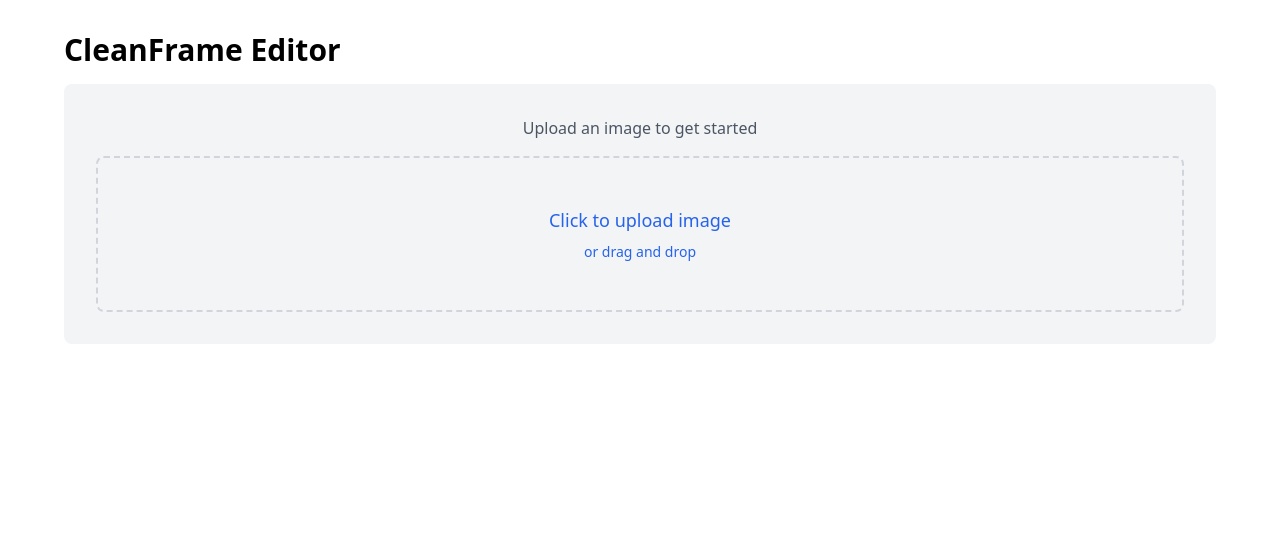
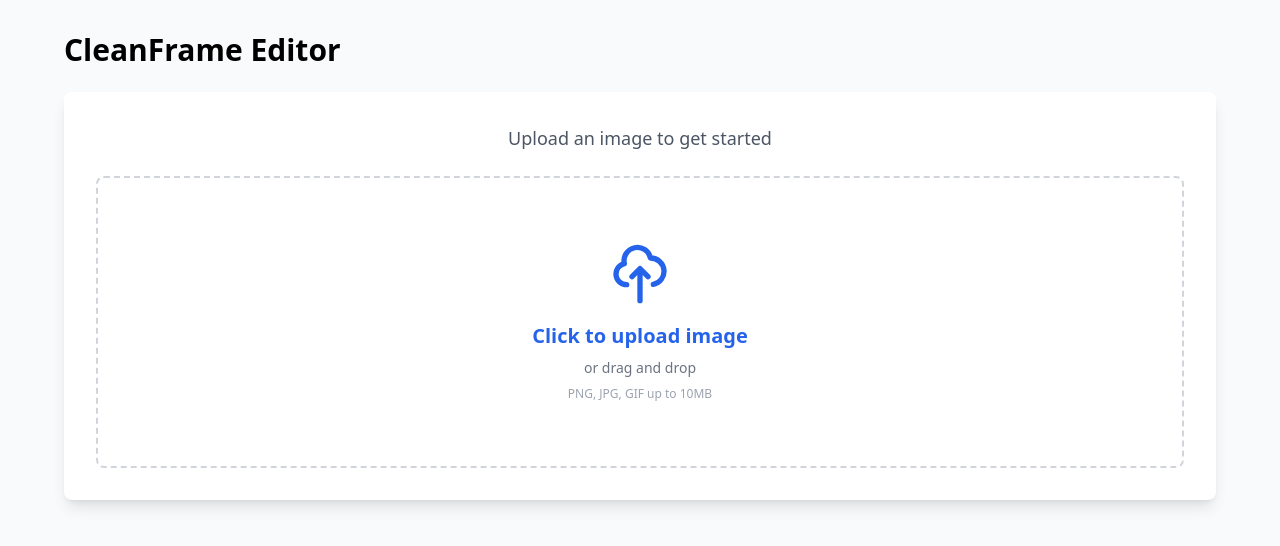
Before and after one commit to immsd-wq/cleanframe-web, a Next.js app: page /editor in a window 1280 px wide. Shown: the top 546 px of the page. Built offline with nearby package versions, Linux system fonts and the light colour scheme.

Commit message:
Update page.tsx

```diff
--- a/app/editor/page.tsx
+++ b/app/editor/page.tsx
@@ -1,27 +1,108 @@
 'use client'
+import { useState, ChangeEvent } from 'react'
+import Image from 'next/image'
 
 export default function EditorPage() {
+  const [selectedImage, setSelectedImage] = useState<string | null>(null)
+  const [imageName, setImageName] = useState<string>('')
+
+  const handleImageUpload = (e: ChangeEvent<HTMLInputElement>) => {
+    const file = e.target.files?.[0]
+    if (file) {
+      setImageName(file.name)
+      const reader = new FileReader()
+      reader.onloadend = () => {
+        setSelectedImage(reader.result as string)
+      }
+      reader.readAsDataURL(file)
+    }
+  }
+
+  const handleReset = () => {
+    setSelectedImage(null)
+    setImageName('')
+  }
+
   return (
-    <main className="min-h-screen p-8">
+    <main className="min-h-screen p-8 bg-gray-50">
       <div className="max-w-6xl mx-auto">
-        <h1 className="text-3xl font-bold mb-4">CleanFrame Editor</h1>
-        <div className="bg-gray-100 rounded-lg p-8 text-center">
-          <p className="text-gray-600 mb-4">Upload an image to get started</p>
-          <div className="border-2 border-dashed border-gray-300 rounded-lg p-12">
+        <div className="flex justify-between items-center mb-6">
+          <h1 className="text-3xl font-bold">CleanFrame Editor</h1>
+          {selectedImage && (
+            <button
+              onClick={handleReset}
+              className="px-4 py-2 bg-gray-600 text-white rounded-lg hover:bg-gray-700"
+            >
+              Upload New Image
+            </button>
+          )}
+        </div>
+
+        {!selectedImage ? (
+          <div className="bg-white rounded-lg shadow-lg p-8">
+            <p className="text-gray-600 mb-6 text-center text-lg">Upload an image to get started</p>
+            <div className="border-2 border-dashed border-gray-300 rounded-lg p-16 hover:border-blue-400 transition-colors">
               <input
                 type="file"
                 accept="image/*"
                 className="hidden"
                 id="file-upload"
+                onChange={handleImageUpload}
               />
               <label htmlFor="file-upload" className="cursor-pointer">
+                <div className="text-center">
                   <div className="text-blue-600 hover:text-blue-700">
-                <p className="text-lg">Click to upload image</p>
-                <p className="text-sm mt-2">or drag and drop</p>
+                    <svg className="mx-auto h-16 w-16 mb-4" fill="none" stroke="currentColor" viewBox="0 0 24 24">
+                      <path strokeLinecap="round" strokeLinejoin="round" strokeWidth={2} d="M7 16a4 4 0 01-.88-7.903A5 5 0 1115.9 6L16 6a5 5 0 011 9.9M15 13l-3-3m0 0l-3 3m3-3v12" />
+                    </svg>
+                    <p className="text-xl font-semibold">Click to upload image</p>
+                    <p className="text-sm mt-2 text-gray-500">or drag and drop</p>
+                    <p className="text-xs mt-2 text-gray-400">PNG, JPG, GIF up to 10MB</p>
+                  </div>
                 </div>
               </label>
             </div>
           </div>
+        ) : (
+          <div className="space-y-6">
+            <div className="bg-white rounded-lg shadow-lg p-6">
+              <div className="flex items-center justify-between mb-4">
+                <h2 className="text-xl font-semibold">Preview: {imageName}</h2>
+                <div className="flex gap-2">
+                  <button className="px-4 py-2 bg-blue-600 text-white rounded-lg hover:bg-blue-700">
+                    Remove Watermark
+                  </button>
+                  <button className="px-4 py-2 bg-green-600 text-white rounded-lg hover:bg-green-700">
+                    Download
+                  </button>
+                </div>
+              </div>
+              <div className="relative w-full" style={{minHeight: '400px'}}>
+                <div className="border-2 border-gray-200 rounded-lg overflow-hidden bg-gray-100 flex items-center justify-center" style={{minHeight: '400px'}}>
+                  <img
+                    src={selectedImage}
+                    alt="Uploaded preview"
+                    className="max-w-full max-h-[600px] object-contain"
+                  />
+                </div>
+              </div>
+            </div>
+            <div className="bg-blue-50 border-l-4 border-blue-400 p-4">
+              <div className="flex">
+                <div className="flex-shrink-0">
+                  <svg className="h-5 w-5 text-blue-400" viewBox="0 0 20 20" fill="currentColor">
+                    <path fillRule="evenodd" d="M18 10a8 8 0 11-16 0 8 8 0 0116 0zm-7-4a1 1 0 11-2 0 1 1 0 012 0zM9 9a1 1 0 000 2v3a1 1 0 001 1h1a1 1 0 100-2v-3a1 1 0 00-1-1H9z" clipRule="evenodd" />
+                  </svg>
+                </div>
+                <div className="ml-3">
+                  <p className="text-sm text-blue-700">
+                    Click on the image to mark areas for watermark removal. Use the tools above to process your image.
+                  </p>
+                </div>
+              </div>
+            </div>
+          </div>
+        )}
       </div>
     </main>
   )
```
Lines whose indentation alone changed are shown as unchanged.
